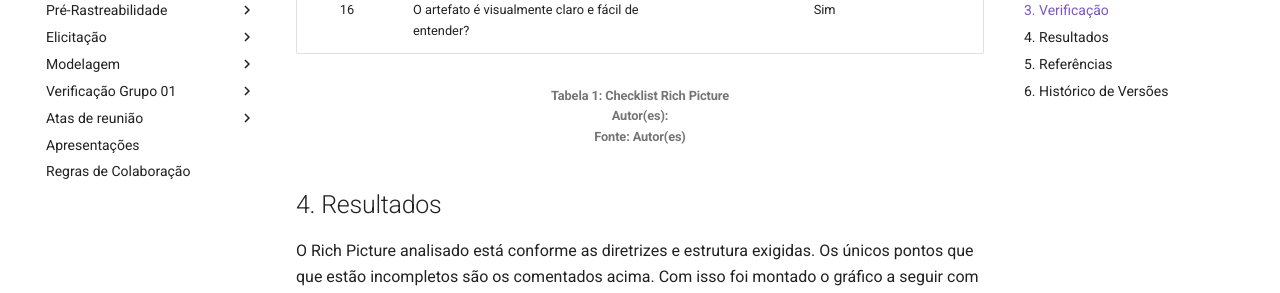
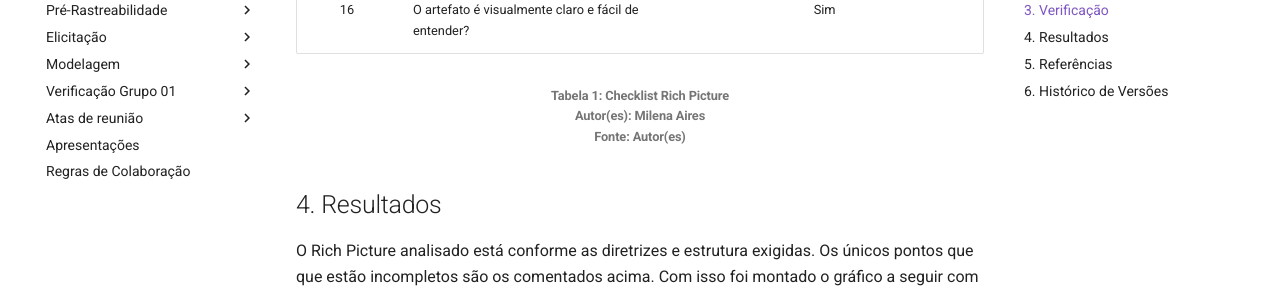
Before and after one commit to Requisitos-de-Software/2023.1-Twitch, an MkDocs documentation site: the page built from docs/verificacao_grupo01/verificacao01_richpicture.md, in a window 1280 px wide and 1400 px high, scrolled down 1411 px. Shown: the part 152-445 px from the top of the window. Built offline with MkDocs 1.6.1 and Material for MkDocs 9.7.7, drawn with Linux system fonts in a browser that asks for light colours; comment, search, counter and statistics services are not loaded; some of the changed text lies outside the part shown.

Commit message:
Update verificacao01_richpicture.md

```diff
--- a/docs/verificacao_grupo01/verificacao01_richpicture.md
+++ b/docs/verificacao_grupo01/verificacao01_richpicture.md
@@ -33,7 +33,7 @@ A tabela a seguir apresenta o checklist que orientou a verificação do Rich Pic
 
 
 <h6 align = "center"> Tabela 1: Checklist Rich Picture
-<br> Autor(es):
+<br> Autor(es): Milena Aires
 <br>Fonte: Autor(es)</h6>
 
 
@@ -58,5 +58,5 @@ A Tabela seguinte registra o histórico de versão desse documento.
 |14.06.2023| 1.0 | Primeiro versão do checklist sobre o Rich Picture produzido pelo grupo 01| Milena Aires | - |
 
 <h6 align = "center"> Tabela 3: Histórico de Versões
-<br> Autor(es):
+<br> Autor(es): Milena Aires
 <br>Fonte: Autor(es)</h6>
```
